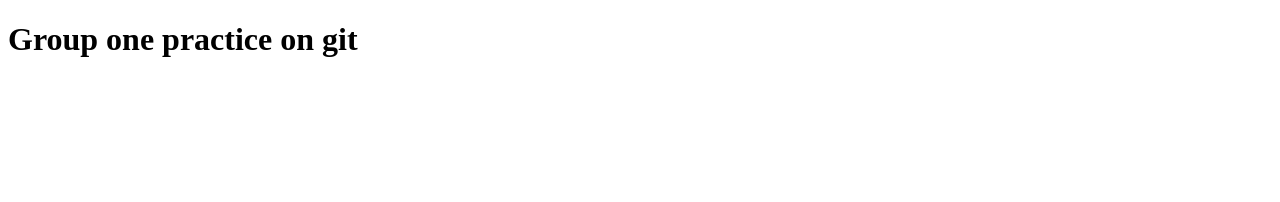
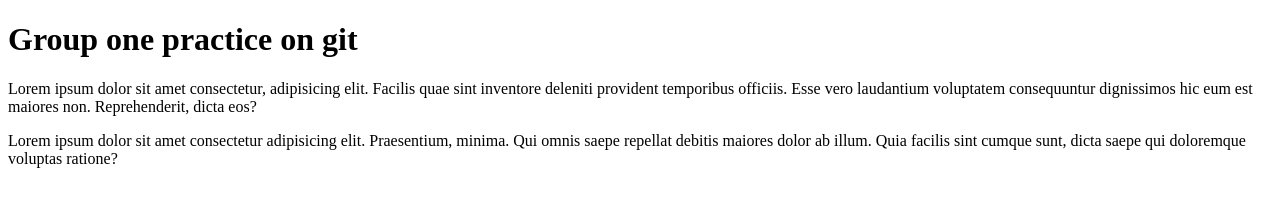
Before and after one commit to nigisttadesse/getNewRepo, a plain HTML site: page index.html in a window 1280 px wide. Drawn offline with Linux system fonts and the light colour scheme.

Commit message:
created some paragraph

```diff
--- a/index.html
+++ b/index.html
@@ -8,5 +8,7 @@
 </head>
 <body>
    <h1>Group one practice on git</h1>
+   <p>Lorem ipsum dolor sit amet consectetur, adipisicing elit. Facilis quae sint inventore deleniti provident temporibus officiis. Esse vero laudantium voluptatem consequuntur dignissimos hic eum est maiores non. Reprehenderit, dicta eos?</p>
+   <p>Lorem ipsum dolor sit amet consectetur adipisicing elit. Praesentium, minima. Qui omnis saepe repellat debitis maiores dolor ab illum. Quia facilis sint cumque sunt, dicta saepe qui doloremque voluptas ratione?</p>
 </body>
 </html>
```
